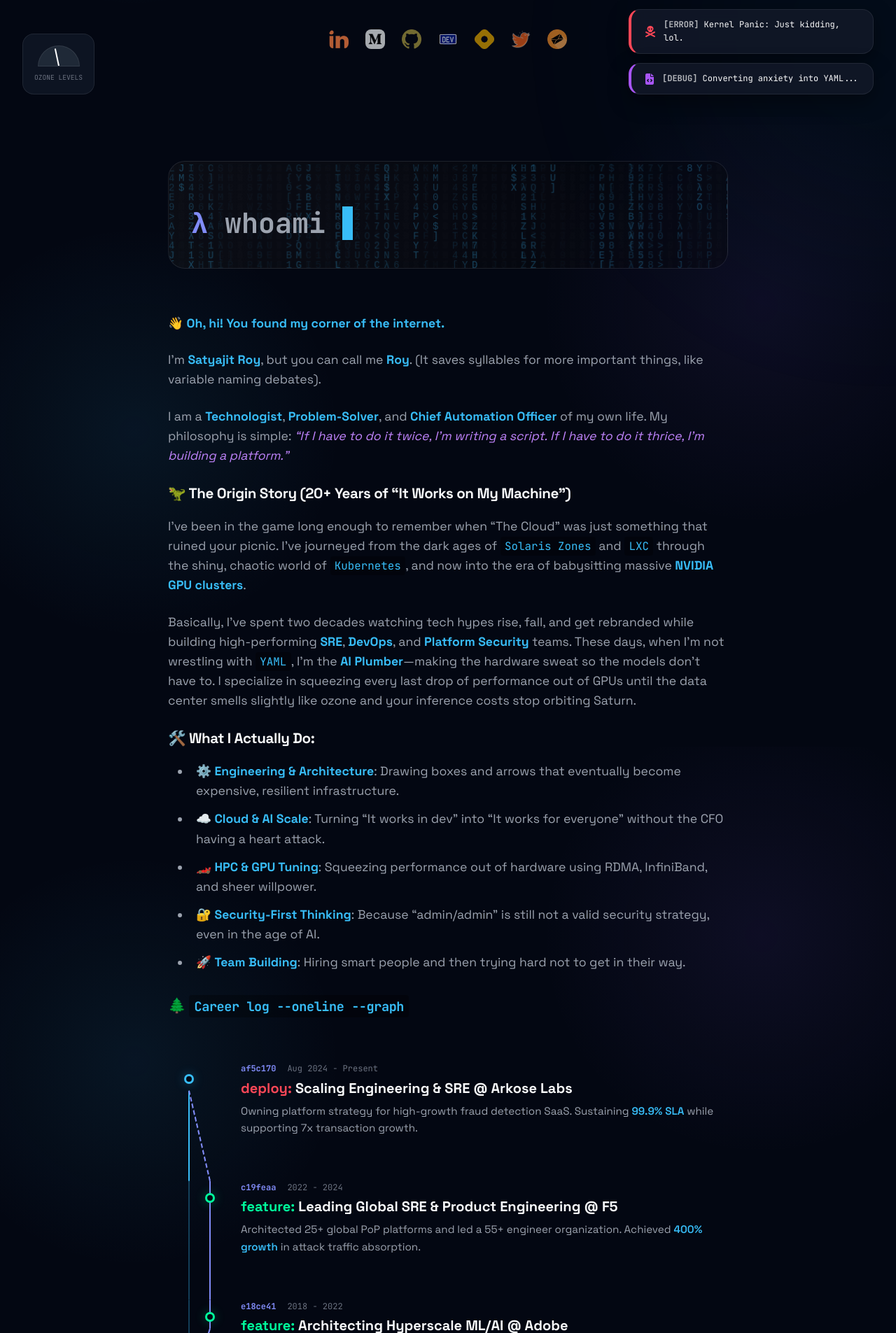
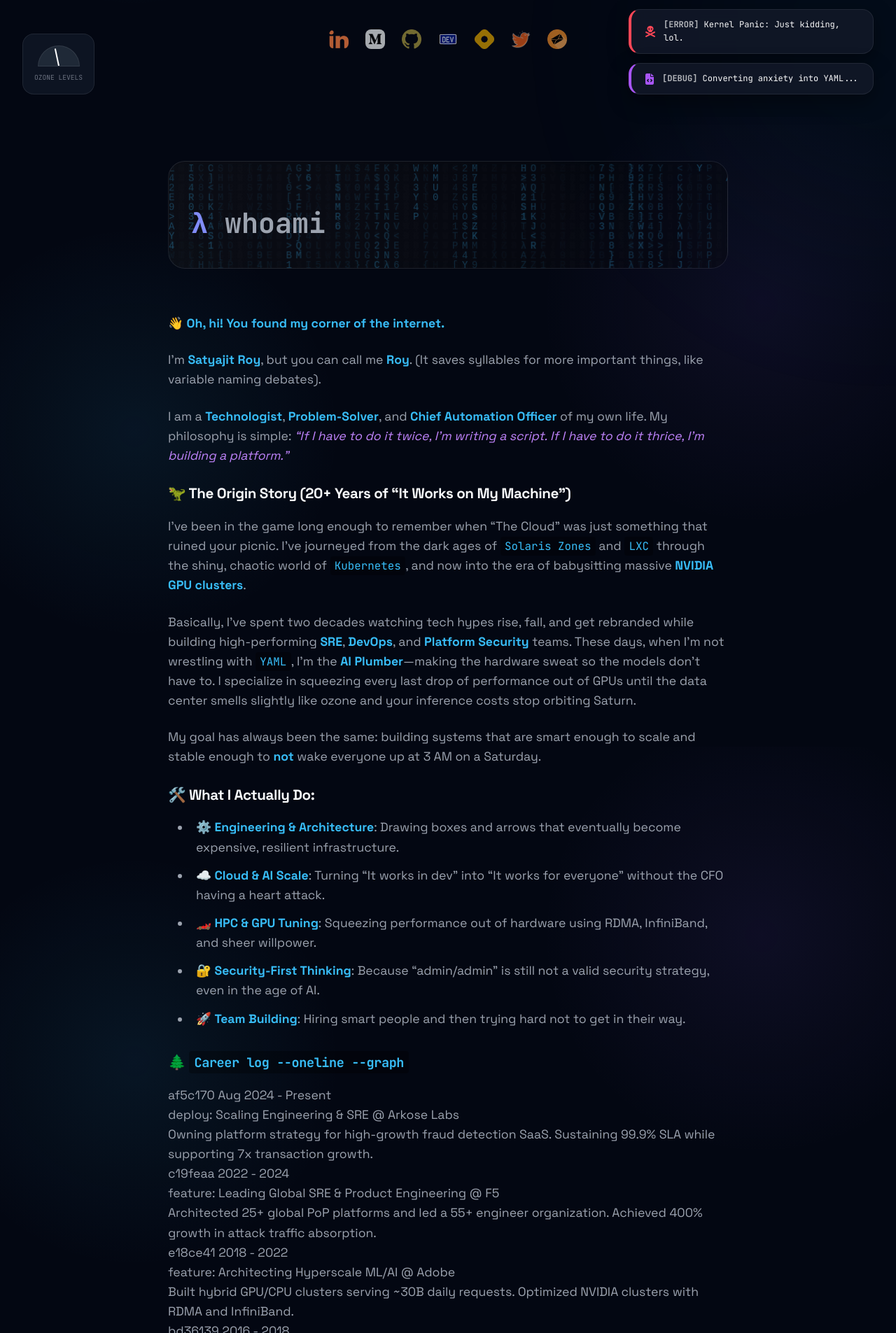
Before and after one commit to kodelint/kodelint.github.io, a Jekyll site: the page built from index.md, in a window 1280 px wide. Shown: the part 733-2638 px from the top of the page at 70% size. Built offline with Jekyll 4.4.1, drawn with Linux system fonts in a browser that asks for light colours; nearby versions of some CDN libraries; some of the changed text lies outside the part shown.

```diff
--- a/assets/css/main.css
+++ b/assets/css/main.css
@@ -930,122 +930,6 @@
   to { opacity: 1; transform: translateX(0) scale(1); }
 }
 
-/* Ultimate Git Career Graph */
-.git-timeline {
-  position: relative;
-  max-width: 900px;
-  margin: 4rem 0;
-  display: flex;
-  flex-direction: column;
-}
-
-.git-commit {
-  display: grid;
-  grid-template-columns: 80px 1fr; /* Wider lane for branching */
-  gap: 1.5rem;
-  min-height: 100px;
-}
-
-.git-graph-lane {
-  position: relative;
-  width: 100%;
-}
-
-/* Base vertical lines */
-.git-graph-lane svg {
-  position: absolute;
-  top: 0;
-  left: 0;
-  width: 100%;
-  height: 100%;
-  stroke: var(--border-subtle);
-  stroke-width: 2;
-  fill: none;
-}
-
-.git-dot {
-  width: 14px;
-  height: 14px;
-  background: var(--bg-depth);
-  border: 3px solid var(--accent-primary);
-  border-radius: 50%;
-  position: absolute;
-  z-index: 5;
-  box-shadow: 0 0 15px var(--accent-glow);
-  transform: translate(-50%, -50%);
-}
-
-/* Positioning dots in lanes */
-.git-dot.lane-0 { left: 30px; top: 1.5rem; }
-.git-dot.lane-1 { left: 60px; top: 1.5rem; }
-
-/* Colors based on type */
-.git-commit.hotfix .git-dot { border-color: #ff4757; box-shadow: 0 0 15px rgba(255, 71, 87, 0.3); }
-.git-commit.feature .git-dot { border-color: #00ff9d; box-shadow: 0 0 15px rgba(0, 255, 157, 0.3); }
-.git-commit.merge .git-dot { border-color: #a855f7; box-shadow: 0 0 15px rgba(168, 85, 247, 0.3); }
-.git-commit.deploy .git-dot { border-color: #38bdf8; box-shadow: 0 0 15px rgba(56, 189, 248, 0.3); }
-
-.commit-content {
-  padding-bottom: 4rem;
-}
-
-.commit-meta {
-  font-family: var(--font-mono);
-  font-size: 0.75rem;
-  color: var(--text-tertiary);
-  margin-bottom: 0.25rem;
-  display: flex;
-  gap: 1rem;
-}
-
-.commit-hash {
-  color: var(--accent-secondary);
-  font-weight: 700;
-}
-
-.commit-message {
-  font-family: var(--font-heading);
-  font-size: 1.25rem;
-  font-weight: 700;
-  color: var(--text-primary);
-  line-height: 1.3;
-}
-
-.commit-message .type {
-  font-weight: 800;
-  text-transform: lowercase;
-}
-
-.commit-message .type.deploy { color: #38bdf8; }
-.commit-message .type.hotfix { color: #ff4757; }
-.commit-message .type.feature { color: #00ff9d; }
-.commit-message .type.merge { color: #a855f7; }
-.commit-message .type.refactor { color: #facc15; }
-.commit-message .type.init { color: #818cf8; }
-
-.commit-details {
-  font-size: 0.95rem;
-  color: var(--text-secondary);
-  margin-top: 0.5rem;
-}
-
-.commit-details span {
-  color: var(--accent-primary);
-  font-weight: 600;
-}
-
-/* Mobile adjustments */
-@media (max-width: 768px) {
-  .git-commit {
-    grid-template-columns: 50px 1fr;
-    gap: 1rem;
-  }
-  .git-dot.lane-0 { left: 20px; }
-  .git-dot.lane-1 { left: 40px; }
-  .commit-message { font-size: 1.1rem; }
-}
-
-/* Footer */
 footer {
   margin-top: 6rem;
   padding: 4rem 0;
--- a/index.md
+++ b/index.md
@@ -23,6 +23,8 @@
 
 Basically, I’ve spent two decades watching tech hypes rise, fall, and get rebranded while building high-performing **SRE**, **DevOps**, and **Platform Security** teams. These days, when I'm not wrestling with `YAML`, I'm the **AI Plumber**—making the hardware sweat so the models don't have to. I specialize in squeezing every last drop of performance out of GPUs until the data center smells slightly like ozone and your inference costs stop orbiting Saturn.
 
+My goal has always been the same: building systems that are smart enough to scale and stable enough to **not** wake everyone up at 3 AM on a Saturday.
+
 ### 🛠️ What I Actually Do:
 
 - ⚙️ **Engineering & Architecture**: Drawing boxes and arrows that eventually become expensive, resilient infrastructure.
@@ -35,134 +37,67 @@
 
 <div class="git-timeline">
 
-  <!-- Arkose Labs -->
   <div class="git-commit deploy">
-    <div class="git-graph-lane">
-      <svg viewBox="0 0 80 100" preserveAspectRatio="none">
-        <path d="M 30 24 L 30 100" stroke="var(--accent-primary)"/>
-        <path d="M 60 100 L 30 24" stroke="var(--accent-secondary)" stroke-dasharray="4 2"/> <!-- Merge visual -->
-      </svg>
-      <div class="git-dot lane-0"></div>
+    <div class="commit-meta">
+      <span class="commit-hash">af5c170</span>
+      <span class="commit-date">Aug 2024 - Present</span>
     </div>
-    <div class="commit-content">
-      <div class="commit-meta">
-        <span class="commit-hash">af5c170</span>
-        <span class="commit-date">Aug 2024 - Present</span>
-      </div>
-      <div class="commit-message"><span class="type hotfix">deploy:</span> Scaling Engineering & SRE @ Arkose Labs</div>
-      <div class="commit-details">Owning platform strategy for high-growth fraud detection SaaS. Sustaining <span>99.9% SLA</span> while supporting 7x transaction growth.</div>
-    </div>
+    <div class="commit-message"><span class="type deploy">deploy:</span> Scaling Engineering & SRE @ Arkose Labs</div>
+    <div class="commit-details">Owning platform strategy for high-growth fraud detection SaaS. Sustaining <span>99.9% SLA</span> while supporting 7x transaction growth.</div>
   </div>
 
-  <!-- F5 -->
   <div class="git-commit feature">
-    <div class="git-graph-lane">
-      <svg viewBox="0 0 80 100" preserveAspectRatio="none">
-        <path d="M 30 0 L 30 100" stroke="var(--accent-primary)" stroke-opacity="0.3"/>
-        <path d="M 60 0 L 60 100" stroke="var(--accent-secondary)"/>
-      </svg>
-      <div class="git-dot lane-1"></div>
+    <div class="commit-meta">
+      <span class="commit-hash">c19feaa</span>
+      <span class="commit-date">2022 - 2024</span>
     </div>
-    <div class="commit-content">
-      <div class="commit-meta">
-        <span class="commit-hash">c19feaa</span>
-        <span class="commit-date">2022 - 2024</span>
-      </div>
-      <div class="commit-message"><span class="type feature">feature:</span> Leading Global SRE & Product Engineering @ F5</div>
-      <div class="commit-details">Architected 25+ global PoP platforms and led a 55+ engineer organization. Achieved <span>400% growth</span> in attack traffic absorption.</div>
-    </div>
+    <div class="commit-message"><span class="type feature">feature:</span> Leading Global SRE & Product Engineering @ F5</div>
+    <div class="commit-details">Architected 25+ global PoP platforms and led a 55+ engineer organization. Achieved <span>400% growth</span> in attack traffic absorption.</div>
   </div>
 
-  <!-- Adobe -->
   <div class="git-commit feature">
-    <div class="git-graph-lane">
-      <svg viewBox="0 0 80 100" preserveAspectRatio="none">
-        <path d="M 30 0 L 30 100" stroke="var(--accent-primary)" stroke-opacity="0.3"/>
-        <path d="M 60 0 L 60 24" stroke="var(--accent-secondary)"/>
-        <path d="M 30 80 L 60 24" stroke="var(--accent-secondary)"/> <!-- Branch start -->
-      </svg>
-      <div class="git-dot lane-1"></div>
+    <div class="commit-meta">
+      <span class="commit-hash">e18ce41</span>
+      <span class="commit-date">2018 - 2022</span>
     </div>
-    <div class="commit-content">
-      <div class="commit-meta">
-        <span class="commit-hash">e18ce41</span>
-        <span class="commit-date">2018 - 2022</span>
-      </div>
-      <div class="commit-message"><span class="type feature">feature:</span> Architecting Hyperscale ML/AI @ Adobe </div>
-      <div class="commit-details">Built hybrid GPU/CPU clusters serving <span>~30B daily requests</span>. Optimized NVIDIA clusters with RDMA and InfiniBand.</div>
-    </div>
+    <div class="commit-message"><span class="type feature">feature:</span> Architecting Hyperscale ML/AI @ Adobe </div>
+    <div class="commit-details">Built hybrid GPU/CPU clusters serving <span>~30B daily requests</span>. Optimized NVIDIA clusters with RDMA and InfiniBand.</div>
   </div>
 
-  <!-- Macy's -->
   <div class="git-commit merge">
-    <div class="git-graph-lane">
-      <svg viewBox="0 0 80 100" preserveAspectRatio="none">
-        <path d="M 30 0 L 30 100" stroke="var(--accent-primary)"/>
-      </svg>
-      <div class="git-dot lane-0"></div>
+    <div class="commit-meta">
+      <span class="commit-hash">bd36139</span>
+      <span class="commit-date">2016 - 2018</span>
     </div>
-    <div class="commit-content">
-      <div class="commit-meta">
-        <span class="commit-hash">bd36139</span>
-        <span class="commit-date">2016 - 2018</span>
-      </div>
-      <div class="commit-message"><span class="type merge">merge:</span> Modernizing Macy's E-commerce Platform @ Macy's</div>
-      <div class="commit-details">Led enterprise-wide CI/CD and platform modernization. Transitioned to <span>GitOps</span> workflows using Flux CD.</div>
-    </div>
+    <div class="commit-message"><span class="type merge">merge:</span> Modernizing Macy's E-commerce Platform @ Macy's</div>
+    <div class="commit-details">Led enterprise-wide CI/CD and platform modernization. Transitioned to <span>GitOps</span> workflows using Flux CD.</div>
   </div>
 
-  <!-- Workday/Chegg -->
   <div class="git-commit refactor">
-    <div class="git-graph-lane">
-      <svg viewBox="0 0 80 100" preserveAspectRatio="none">
-        <path d="M 30 0 L 30 100" stroke="var(--accent-primary)"/>
-      </svg>
-      <div class="git-dot lane-0"></div>
+    <div class="commit-meta">
+      <span class="commit-hash">0731214</span>
+      <span class="commit-date">2009 - 2016</span>
     </div>
-    <div class="commit-content">
-      <div class="commit-meta">
-        <span class="commit-hash">0731214</span>
-        <span class="commit-date">2009 - 2016</span>
-      </div>
-      <div class="commit-message"><span class="type refactor">refactor:</span> Scaling Product Engineering across Workday, Chegg, Adobe</div>
-      <div class="commit-details">Held senior engineering roles across major tech firms, focusing on <span>distributed systems</span> and scale.</div>
-    </div>
+    <div class="commit-message"><span class="type refactor">refactor:</span> Scaling Product Engineering @ Workday, Chegg, Adobe</div>
+    <div class="commit-details">Held senior engineering roles across major tech firms, focusing on <span>distributed systems</span> and scale.</div>
   </div>
 
-  <!-- International -->
   <div class="git-commit hotfix">
-    <div class="git-graph-lane">
-      <svg viewBox="0 0 80 100" preserveAspectRatio="none">
-        <path d="M 30 0 L 30 100" stroke="var(--accent-primary)"/>
-      </svg>
-      <div class="git-dot lane-0"></div>
+    <div class="commit-meta">
+      <span class="commit-hash">0731214</span>
+      <span class="commit-date">2004 - 2009</span>
     </div>
-    <div class="commit-content">
-      <div class="commit-meta">
-        <span class="commit-hash">0731214</span>
-        <span class="commit-date">2004 - 2009</span>
-      </div>
-      <div class="commit-message"><span class="type hotfix">hotfix:</span> Managed Platforms across Autonomy, SDG Group, HCL Tech</div>
-      <div class="commit-details">Held engineering roles across major tech firms internationally.</div>
-    </div>
+    <div class="commit-message"><span class="type hotfix">hotfix:</span> Managed Platforms @ Autonomy, SDG Group, HCL Tech</div>
+    <div class="commit-details">Held engineering roles across major tech firms internationally.</div>
   </div>
 
-  <!-- Initial Commit -->
   <div class="git-commit init">
-    <div class="git-graph-lane">
-      <svg viewBox="0 0 80 100" preserveAspectRatio="none">
-        <path d="M 30 0 L 30 24" stroke="var(--accent-primary)"/>
-      </svg>
-      <div class="git-dot lane-0"></div>
+    <div class="commit-meta">
+      <span class="commit-hash">init_02</span>
+      <span class="commit-date">2002</span>
     </div>
-    <div class="commit-content">
-      <div class="commit-meta">
-        <span class="commit-hash">init_02</span>
-        <span class="commit-date">2002</span>
-      </div>
-      <div class="commit-message"><span class="type init">Initial Commit:</span> BS in Computer Science</div>
-      <div class="commit-details">Where it all began. The first <span>Hello World</span> that actually compiled.</div>
-    </div>
+    <div class="commit-message"><span class="type init">Initial Commit:</span> BS in Computer Science</div>
+    <div class="commit-details">Where it all began. The first <span>Hello World</span> that actually compiled.</div>
   </div>
 </div>
 
```
